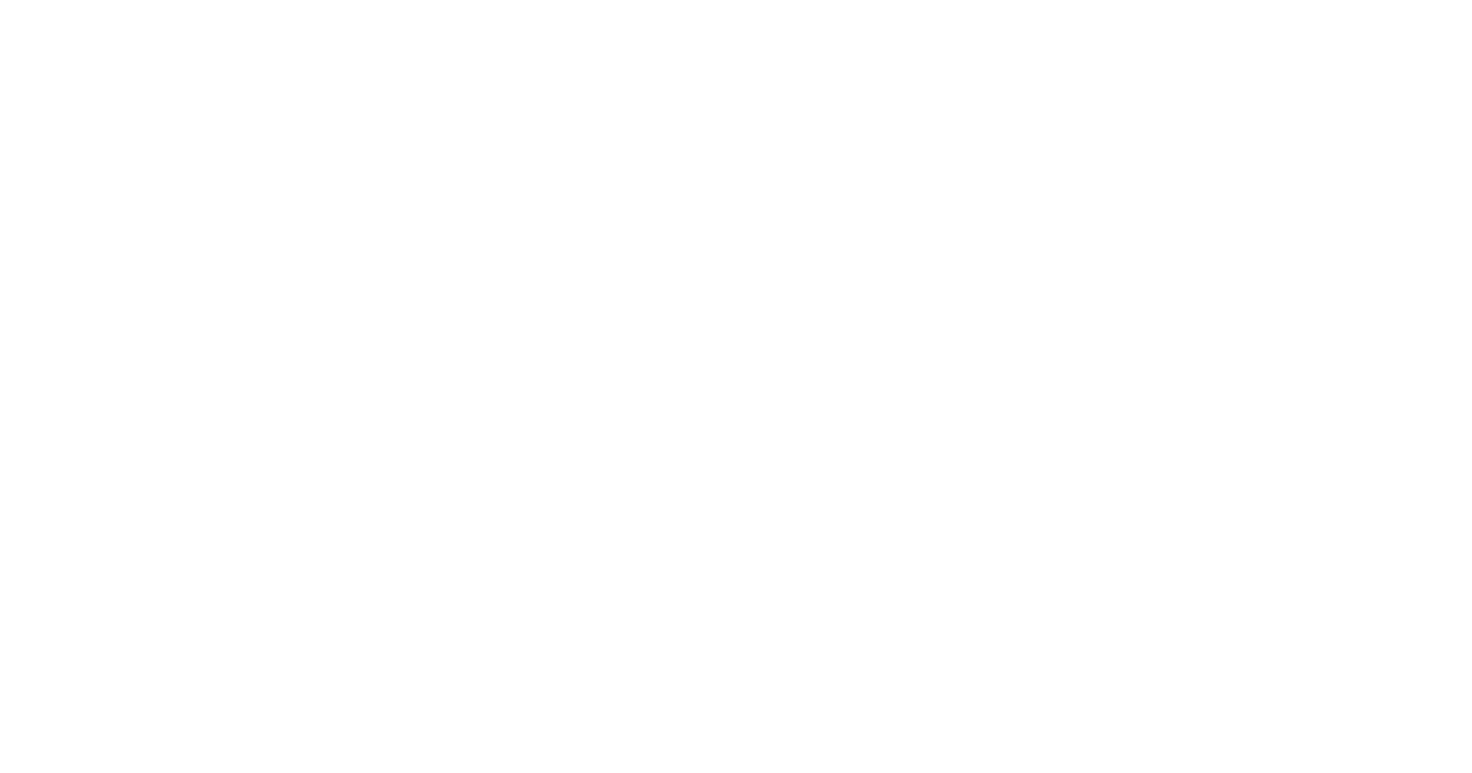
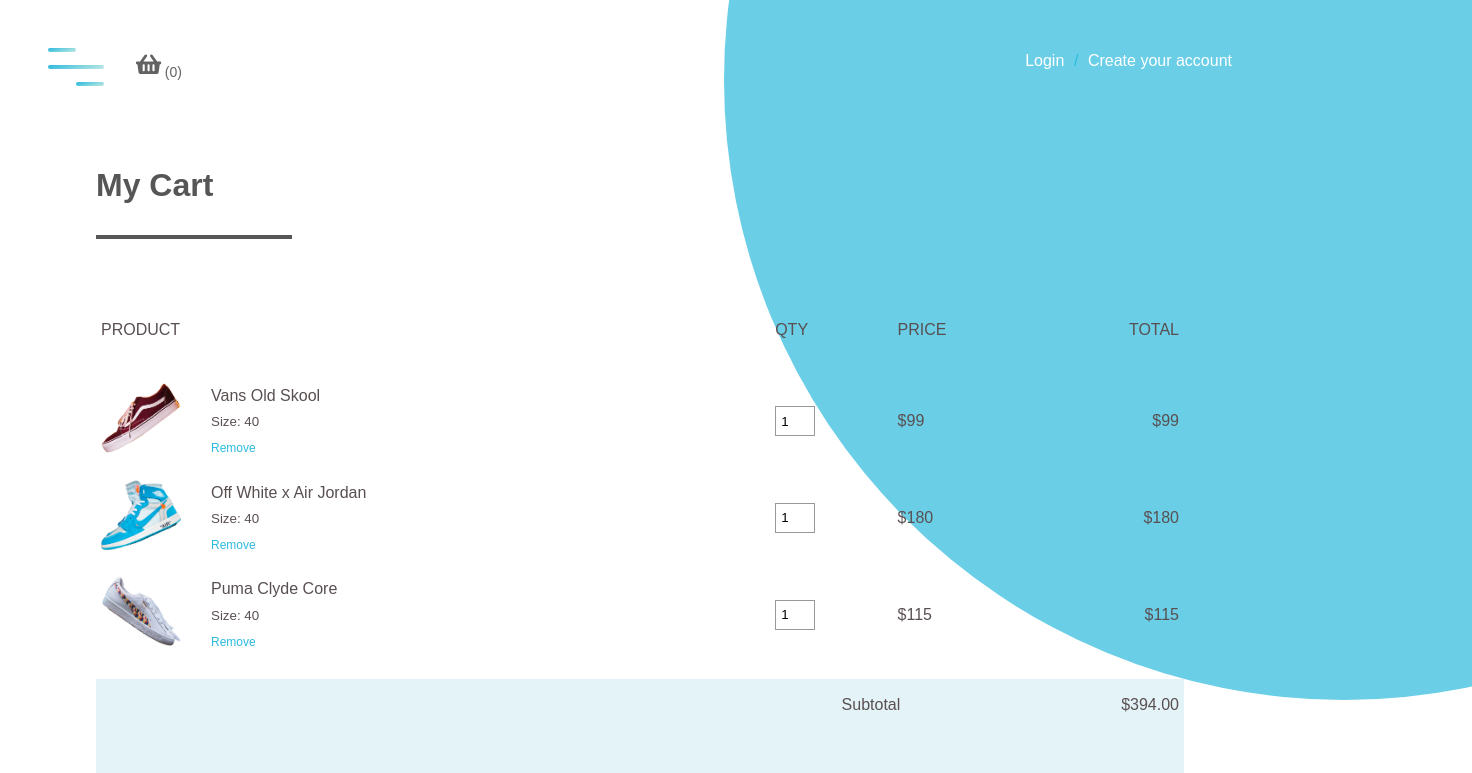
Before and after one commit to julie-p/ecommerce-mern-stack, a React (Create React App) app: page /cart in a window 1280 px wide. Shown: the top 773 px of the page, 1472 px wide, since content can reach past the window. Built offline with nearby package versions, Linux system fonts and the light colour scheme.

Commit message:
cart page css

```diff
--- a/src/App.css
+++ b/src/App.css
@@ -16,10 +16,6 @@
   display: block;
 }
 
-input {
-  outline: none;
-  border: none;
-}
 
 h1,
 h2,
--- a/src/App.js
+++ b/src/App.js
@@ -4,6 +4,7 @@
 import Homepage from './Pages/Homepage';
 import Shop from './Pages/Shop';
 import Outlet from './Pages/Outlet';
+import Cart from './Pages/Cart';
 
 function App() {
   return (
@@ -12,6 +13,7 @@
         <Route path='/' exact component={Homepage}/>
         <Route path='/shop' component={Shop} />
         <Route path='/sales' component={Outlet} />
+        <Route path='/cart' component={Cart} />
       </Switch>
     </Router>
   )
--- a/src/Components/Header.js
+++ b/src/Components/Header.js
@@ -1,8 +1,7 @@
 import React from 'react';
 import '../styles/Header.css';
+import Links from './Links';
 import { Link, useLocation } from 'react-router-dom';
-import { FontAwesomeIcon } from '@fortawesome/react-fontawesome';
-import { faShoppingBasket } from '@fortawesome/free-solid-svg-icons';
 
 function Header() {
 
@@ -35,6 +34,7 @@
 
     return (
         <header className={header}>
+            <Links />
             <div className="container spacing">
                 {h1}
                 <p className={paragraph}>Lorem ipsum dolor sit amet consectetur adipisicing elit. Ipsa quam perspiciatis facilis beatae laudantium
--- /dev/null
+++ b/src/Components/Links.js
@@ -0,0 +1,30 @@
+import React from 'react';
+import '../styles/Links.css';
+import { Link, useLocation } from 'react-router-dom';
+import { FontAwesomeIcon } from '@fortawesome/react-fontawesome';
+import { faShoppingBasket } from '@fortawesome/free-solid-svg-icons';
+
+function Links() {
+
+    let location = useLocation();
+
+    let className = 'links__login';
+    switch (location.pathname) {
+        case '/cart' :
+            className += ' cart';
+            break;
+        default :
+            className = "links__login";
+            break;
+    }
+
+    return (
+        <div className="links__cart">
+            <Link className={className}>Login</Link>
+            <span>/</span>
+            <Link className={className}>Create your account</Link>
+        </div>
+    )
+};
+
+export default Links;
--- a/src/Components/Menu.js
+++ b/src/Components/Menu.js
@@ -53,6 +53,11 @@
                 <div className="bar half end"></div>
             </div>
 
+            <Link to="/cart" className="menu__icon">
+                <FontAwesomeIcon icon={faShoppingBasket} />
+                <span>(0)</span>
+            </Link>
+
             <nav className={topNav}>
                 <ul className="menu__navList">
                     <li>
--- a/src/Pages/Cart.js
+++ b/src/Pages/Cart.js
@@ -0,0 +1,102 @@
+import React from 'react';
+import '../styles/Cart.css';
+import Menu from '../Components/Menu';
+import Links from '../Components/Links';
+import Newsletter from '../Components/Newsletter';
+import Footer from '../Components/Footer';
+
+function Cart() {
+    return (
+        <div>
+            <Menu />
+            <Links />
+
+            <main>
+                <section className="cart__page">
+                    <h1>My Cart</h1>
+                    <table>
+                        <tr>
+                            <th>Product</th>
+                            <th>Qty</th>
+                            <th>Price</th>
+                            <th>Total</th>
+                        </tr>
+
+                        <tr>
+                            <td>
+                                <div className="cart__info">
+                                    <img src="../imgs/shoe-1.png" />
+                                    <div>
+                                        <p>Vans Old Skool</p>
+                                        <small>Size: 40</small><br/>
+                                        <a href="">Remove</a>
+                                    </div>
+
+                                </div>
+                            </td>
+                            <td><input type="number" value="1"/></td>
+                            <td>$99</td>
+                            <td>$99</td>
+                        </tr>
+
+                        <tr>
+                            <td>
+                                <div className="cart__info">
+                                    <img src="../imgs/shoe-6.png" />
+                                    <div>
+                                        <p>Off White x Air Jordan</p>
+                                        <small>Size: 40</small><br/>
+                                        <a href="">Remove</a>
+                                    </div>
+
+                                </div>
+                            </td>
+                            <td><input type="number" value="1"/></td>
+                            <td>$180</td>
+                            <td>$180</td>
+                        </tr>
+
+                        <tr>
+                            <td>
+                                <div className="cart__info">
+                                    <img src="../imgs/shoe-2.png" />
+                                    <div>
+                                        <p>Puma Clyde Core</p>
+                                        <small>Size: 40</small><br/>
+                                        <a href="">Remove</a>
+                                    </div>
+
+                                </div>
+                            </td>
+                            <td><input type="number" value="1"/></td>
+                            <td>$115</td>
+                            <td>$115</td>
+                        </tr>
+                    </table>
+
+                    <div class="cart__totalPrice">
+                        <table>
+                            <tr>
+                                <td>Subtotal</td>
+                                <td>$394.00</td>
+                            </tr>
+                            <div class="cart__btn">
+                                <button className="btn cart__checkout">Checkout</button>
+                            </div>
+
+
+                        </table>
+                    </div>
+                </section>
+
+                <section>
+                    <Newsletter />
+                </section>
+            </main>
+
+            <Footer />
+        </div>
+    )
+};
+
+export default Cart;
--- /dev/null
+++ b/src/styles/Cart.css
@@ -0,0 +1,125 @@
+.cart__page {
+    margin: 80px;
+    padding: 1rem;
+    color: #594F50;
+}
+
+.cart__page::before {
+    content: '';
+    position: absolute;
+    top: 0;
+    left: 12rem;
+    width: 100%;
+    height: 100%;
+    background: #2bbadd;
+    clip-path: circle(620px at 90% 10%);
+    transition: 0.5s ease-in-out;
+    opacity: .7;
+    z-index: -100;
+}
+
+.cart__page h1 {
+    margin: 4rem 0 3rem 0;
+    font-size: 32px;
+    opacity: .9;
+    color: #444;
+}
+
+.cart__page h1::after {
+    content: '';
+    display: block;
+    width: 18%;
+    height: 4px;
+    margin-top: 1.5rem;
+    background: #444;
+    transition: width .3s;
+}
+
+table {
+    width: 100%;
+    border-collapse: collapse;
+}
+
+.cart__info {
+    display: flex;
+    flex-wrap: wrap;
+}
+
+th {
+    text-align: left;
+    padding: 30px 5px;
+    font-weight: normal;
+    text-transform: uppercase;
+}
+
+td {
+    padding: 10px 5px;
+}
+
+td input {
+    width: 40px;
+    height: 30px;
+    padding: 5px;
+    border: 1px solid #999;
+}
+
+td a {
+    color: #2bbadd;
+    font-size: 12px;
+}
+
+td img {
+    width: 80px;
+    height: 70px;
+    margin-right: 30px;
+}
+
+.cart__totalPrice {
+    display: flex;
+    align-items: center;
+    justify-content: flex-end;
+    background-color: #cfebf193;
+    height: 200px;
+    margin-top: 1rem;
+}
+
+.cart__totalPrice table {
+    width: 100%;
+    max-width: 250px;
+}
+
+td:last-child {
+    text-align: right;
+}
+
+th:last-child {
+    text-align: right;
+}
+
+.cart__checkout {
+    background: linear-gradient(125deg, #2bbadd, #c2e9e4);
+    border: none;
+    margin: 3rem 0;
+    margin-left: 11.1rem;
+    padding: 1rem 0;
+    width: 60%;
+    border-radius: 40px;
+}
+
+@media screen and (max-width: 850px) {
+    .cart__page h1 {
+        font-size: 28px;
+    }
+
+    .cart__page h1::after {
+        width: 50%;
+    }
+
+    .cart__info p {
+        display: none;
+    }
+
+    .cart__page::before {
+        clip-path: circle(420px at 90% 10%);
+    }
+}
--- a/src/styles/Header.css
+++ b/src/styles/Header.css
@@ -25,17 +25,6 @@
 .header__hero h1,
 .header__hero p {
   color: #000;
-}
-
-.header__cart {
-  position: absolute;
-  top: 3rem;
-  right: 5rem;
-}
-
-.header__cart > a {
-  font-size: 1.7rem;
-  color: #444;
 }
 
 .header__primaryTitle {
--- /dev/null
+++ b/src/styles/Links.css
@@ -0,0 +1,33 @@
+.links__cart {
+    position: absolute;
+    top: 3rem;
+    right: 3rem;
+}
+
+.links__cart span {
+    margin: 0 .6rem;
+    color: #2bbadd;
+}
+
+.links__login {
+    color: #279cb9;
+    font-weight: 500;
+}
+
+.cart {
+    color: #fff;
+}
+
+.links__span {
+    color: #fff;
+}
+
+@media screen and  (max-width: 600px) {
+    .links__cart {
+        top: 2rem;
+    }
+
+    .links__cart a {
+        font-size: .9rem;
+    }
+}
--- a/src/styles/Menu.css
+++ b/src/styles/Menu.css
@@ -51,6 +51,24 @@
 
 .open .bar.end {
     transform: rotate(-450deg) translateX(-.8rem);
+}
+
+.menu__icon {
+    display: flex;
+    position: absolute;
+    top: 3.3rem;
+    left: 8.5rem;
+    font-size: 1.4rem;
+    color: #222;
+    opacity: .7;
+}
+
+.menu__icon span {
+    position: absolute;
+    top: .5rem;
+    left: 1rem;
+    margin-left: .8rem;
+    font-size: 14px;
 }
 
 .menu__topNav {
@@ -138,4 +156,15 @@
     .open .bar.end {
         transform: rotate(-450deg) translateX(-.6rem);
     }
+
+    .menu__icon {
+        top: 2.3rem;
+        left: 6rem;
+        font-size: 1rem;
+    }
+
+    .menu__icon span {
+        left: .8rem;
+        margin-left: .5rem;
+    }
 }
--- a/src/styles/Tools.css
+++ b/src/styles/Tools.css
@@ -54,7 +54,9 @@
 }
 
 .tools__input {
+    border: none;
     border-bottom: solid 1px #000;
+    outline: none;
     width: 60%;
 	padding: 9px 10px 9px 32px;
     margin-left: 1em;
```
